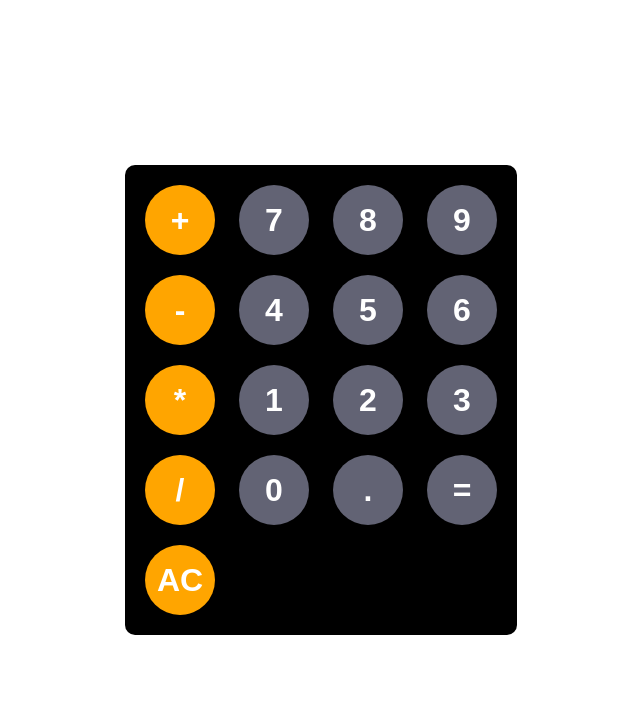
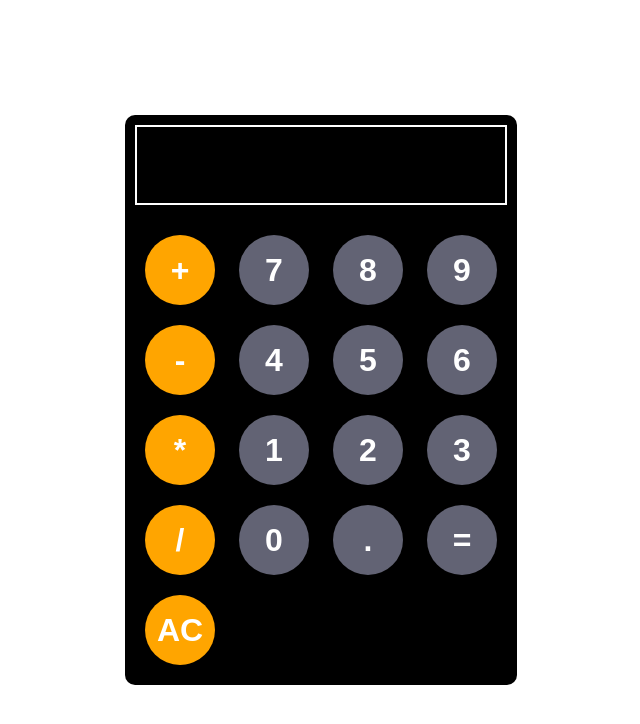
Before and after one commit to CGAJAY/CALCULATOR_APP, a plain HTML site: page src/index.html in a window 1280 px wide. Shown: the whole page, without its empty margins (319-959 px from the left). Drawn offline with Linux system fonts and the light colour scheme.

Commit message:
Adding div where the calculation & answer will be displayed and styling it.

```diff
--- a/src/index.html
+++ b/src/index.html
@@ -8,6 +8,9 @@
 	</head>
 	<body>
 		<div class="root">
+			<div class="display">
+
+			</div>
 			<div class="row-cont">
 				<button class="operator">+</button>
 				<button>7</button>
--- a/src/style.css
+++ b/src/style.css
@@ -30,3 +30,10 @@ button{
 .operator{
     background-color: orange;
 }
+.display{
+    width: 100%;
+    height: 80px;
+    border: 2px solid white;
+    color: white;
+    margin-bottom: 20px;
+}
```
